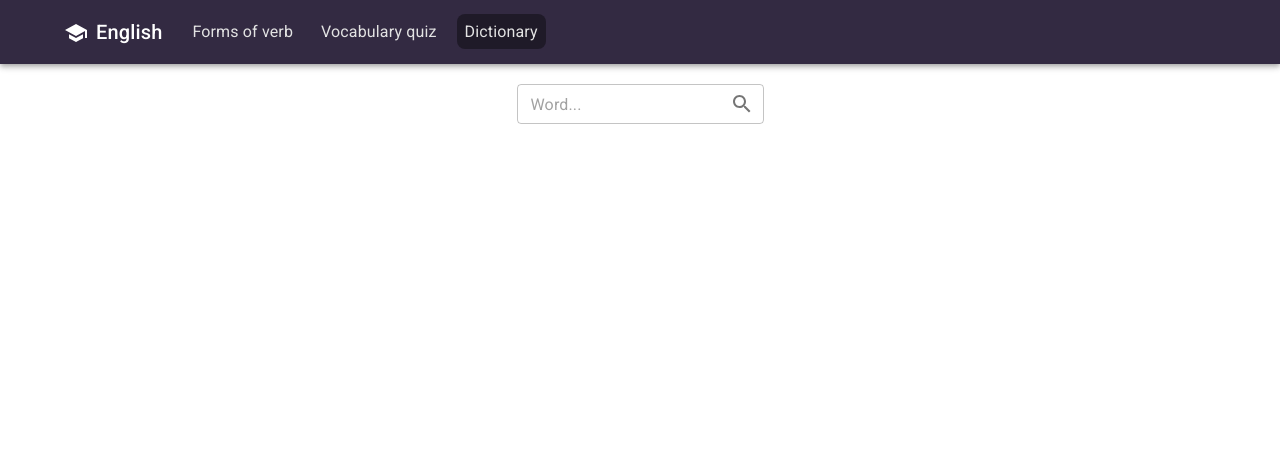
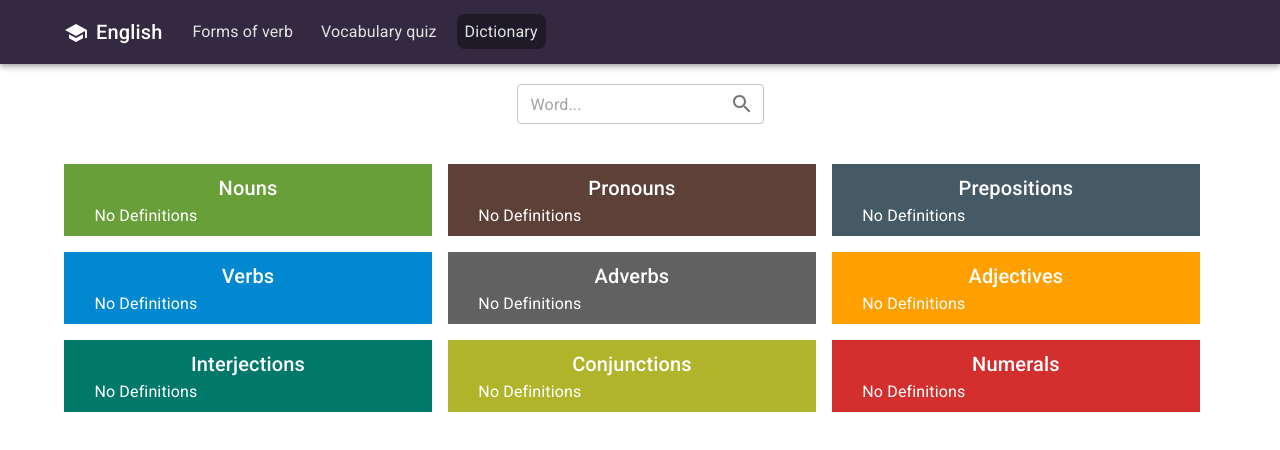
Before and after one commit to ArsenUtepbergenov/english, a React (Create React App) app: page /dictionary in a window 1280 px wide. Shown: the top 450 px of the page. Built offline with nearby package versions, Linux system fonts and the light colour scheme.

Commit message:
master/definitions are done

```diff
--- /dev/null
+++ b/src/components/Containers/DictionaryDefinitions.jsx
@@ -0,0 +1,45 @@
+import { Masonry } from "@mui/lab"
+import { Box, capitalize, Typography } from "@mui/material"
+import SimpleList from "components/Lists/SimpleList"
+import { DefinitionItemColor, PartOfSpeech } from 'models/dictionary'
+
+function DictionaryDefinitions({ partsOfSpeech }) {
+  const getBgColor = (partOfSpeech) => {
+    return DefinitionItemColor[partOfSpeech]
+  }
+
+  const getItem = (partOfSpeech) => {
+    const items = partsOfSpeech[partOfSpeech]
+
+    return (
+      <Box sx={{ p: 1, maxHeight: 360, overflowY: 'auto', bgcolor: getBgColor(partOfSpeech) }}>
+        <Typography variant="h6" align="center">{capitalize(`${partOfSpeech}s`)}</Typography>
+        {
+          items?.length ?
+            <SimpleList items={items} prop="definition" /> :
+            <Box component="span" sx={{ pl: '1.4em' }}>No Definitions</Box>
+        }
+      </Box>
+    )
+  }
+
+  return (
+    <Masonry
+      columns={{ xs: 1, md: 3 }}
+      spacing={2}
+      sx={{ color: 'white' }}
+    >
+      { getItem(PartOfSpeech.NOUN) }
+      { getItem(PartOfSpeech.PRONOUN) }
+      { getItem(PartOfSpeech.PREPOSITION) }
+      { getItem(PartOfSpeech.VERB) }
+      { getItem(PartOfSpeech.ADVERB) }
+      { getItem(PartOfSpeech.ADJECTIVE) }
+      { getItem(PartOfSpeech.INTERJECTION) }
+      { getItem(PartOfSpeech.CONJUNCTION) }
+      { getItem(PartOfSpeech.NUMERAL) }
+    </Masonry>
+  )
+}
+
+export default DictionaryDefinitions
--- a/src/components/Fields/DefaultTextField.js
+++ b/src/components/Fields/DefaultTextField.js
@@ -2,7 +2,7 @@ import { forwardRef } from 'react'
 import { TextField } from '@mui/material'
 
 const DefaultTextField = forwardRef((props, ref) => {
-  const { label, inputProps, value, change, endIconButton = null } = props
+  const { label, inputProps, value, change, keyDown, endIconButton = null } = props
 
   return (
     <TextField
@@ -15,6 +15,7 @@ const DefaultTextField = forwardRef((props, ref) => {
       value={value}
       {...inputProps}
       onChange={change}
+      onKeyDown={keyDown}
       InputProps={{
         endAdornment: endIconButton
       }}
--- a/src/components/Lists/SimpleList.jsx
+++ b/src/components/Lists/SimpleList.jsx
@@ -1,12 +1,12 @@
 function SimpleList({ items, prop = '' }) {
   return (
-    <ul>
+    <ol>
       {
         items?.length && prop ?
           items.map(item => <li key={item[prop]}>{item[prop]}</li>) :
           null
       }
-    </ul>
+    </ol>
   )
 }
 
--- a/src/components/Navbar/navbar.style.js
+++ b/src/components/Navbar/navbar.style.js
@@ -1,7 +1,7 @@
 import { NavLink } from 'react-router-dom'
 import { styled } from '@mui/material/styles'
 
-export const DefaultNavLink = styled(NavLink)(({ theme }) => ({
+export const DefaultNavLink = styled(NavLink)(() => ({
   margin: '0 6px',
   padding: '8px 8px',
   color: '#e3e3e3',
--- a/src/hooks/useDictionary.js
+++ b/src/hooks/useDictionary.js
@@ -10,7 +10,7 @@ function useDictionary() {
     definitions.current = await fetchDefinition(word)
   }
 
-  const getMeaningsByPartOfSpeech = (partOfSpeech) => {
+  const getMeanings = (partOfSpeech) => {
     const result = []
 
     if (definitions.current !== null) {
@@ -26,7 +26,7 @@ function useDictionary() {
 
   return {
     fetch,
-    getMeaningsByPartOfSpeech
+    getMeanings
   }
 }
 
--- /dev/null
+++ b/src/models/common.js
@@ -0,0 +1,3 @@
+export const KeyCode = {
+  ENTER: 13
+}
--- a/src/models/dictionary.js
+++ b/src/models/dictionary.js
@@ -1,3 +1,7 @@
+export function getPartsOfSpeechAsValues() {
+  return Object.values(PartOfSpeech)
+}
+
 export const PartOfSpeech = {
   NOUN: 'noun',
   PRONOUN: 'pronoun',
@@ -7,5 +11,17 @@ export const PartOfSpeech = {
   PREPOSITION: 'preposition',
   CONJUNCTION: 'conjunction',
   INTERJECTION: 'interjection',
-  DETERMINER: 'determiner',
+  NUMERAL: 'numeral',
 }
+
+export const DefinitionItemColor = {
+  [PartOfSpeech.NOUN]: '#689f38',
+  [PartOfSpeech.PRONOUN]: '#5d4037',
+  [PartOfSpeech.VERB]: '#0288d1',
+  [PartOfSpeech.ADJECTIVE]: '#ffa000',
+  [PartOfSpeech.ADVERB]: '#616161',
+  [PartOfSpeech.PREPOSITION]: '#455a64',
+  [PartOfSpeech.CONJUNCTION]: '#afb42b',
+  [PartOfSpeech.INTERJECTION]: '#00796b',
+  [PartOfSpeech.NUMERAL]: '#d32f2f',
+}
--- a/src/pages/Dictionary.jsx
+++ b/src/pages/Dictionary.jsx
@@ -2,22 +2,37 @@ import { useRef, useState } from "react"
 import { InputAdornment, IconButton, Box, Grid } from "@mui/material"
 import { SearchOutlined } from '@mui/icons-material'
 import DefaultTextField from "components/Fields/DefaultTextField"
-import SimpleList from "components/Lists/SimpleList"
+import DictionaryDefinitions from 'components/Containers/DictionaryDefinitions'
 import useDictionary from "hooks/useDictionary"
-import { PartOfSpeech } from 'models/dictionary'
+import { getPartsOfSpeechAsValues, PartOfSpeech } from 'models/dictionary'
+import { KeyCode } from "models/common"
 
 function Dictionary() {
-  const { fetch, getMeaningsByPartOfSpeech } = useDictionary()
-  const [nouns, setNouns] = useState([])
+  const { fetch, getMeanings } = useDictionary()
   const inputRef = useRef()
+  const [prevWord, setPrevWord] = useState('')
+  const [definitions, setDefinitions] = useState(new Map())
 
   const handleSearch = async () => {
     const word = inputRef.current.value
+    if (word === prevWord)
+      return
     if (word !== '') {
       await fetch(word)
-      setNouns(getMeaningsByPartOfSpeech(PartOfSpeech.NOUN))
+      for (const partOfSpeech of getPartsOfSpeechAsValues()) {
+        setDefinitions(new Map(definitions.set(partOfSpeech, getMeanings(partOfSpeech))))
+      }
+      setPrevWord(word)
     } else
       return
+  }
+
+  const handleKeyPress = (e) => {
+    if (e.keyCode === KeyCode.ENTER) {
+      e.preventDefault()
+      e.stopPropagation()
+      handleSearch()
+    }
   }
 
   return (
@@ -27,6 +42,7 @@ function Dictionary() {
           <DefaultTextField
             ref={inputRef}
             inputProps={{ type: 'text', placeholder: 'Word...', }}
+            keyDown={e => handleKeyPress(e)}
             endIconButton={
               <InputAdornment position="end">
                 <IconButton
@@ -41,8 +57,18 @@ function Dictionary() {
           />
         </Grid>
       </Grid>
-      <Box mt={2}>
-        <SimpleList items={nouns} prop="definition" />
+      <Box mt={5}>
+        <DictionaryDefinitions partsOfSpeech={{
+          [PartOfSpeech.NOUN]: definitions.get(PartOfSpeech.NOUN),
+          [PartOfSpeech.PRONOUN]: definitions.get(PartOfSpeech.PRONOUN),
+          [PartOfSpeech.PREPOSITION]: definitions.get(PartOfSpeech.PREPOSITION),
+          [PartOfSpeech.VERB]: definitions.get(PartOfSpeech.VERB),
+          [PartOfSpeech.ADVERB]: definitions.get(PartOfSpeech.ADVERB),
+          [PartOfSpeech.ADJECTIVE]: definitions.get(PartOfSpeech.ADJECTIVE),
+          [PartOfSpeech.INTERJECTION]: definitions.get(PartOfSpeech.INTERJECTION),
+          [PartOfSpeech.CONJUNCTION]: definitions.get(PartOfSpeech.CONJUNCTION),
+          [PartOfSpeech.NUMERAL]: definitions.get(PartOfSpeech.NUMERAL),
+        }}/>
       </Box>
     </section>
   )
```
